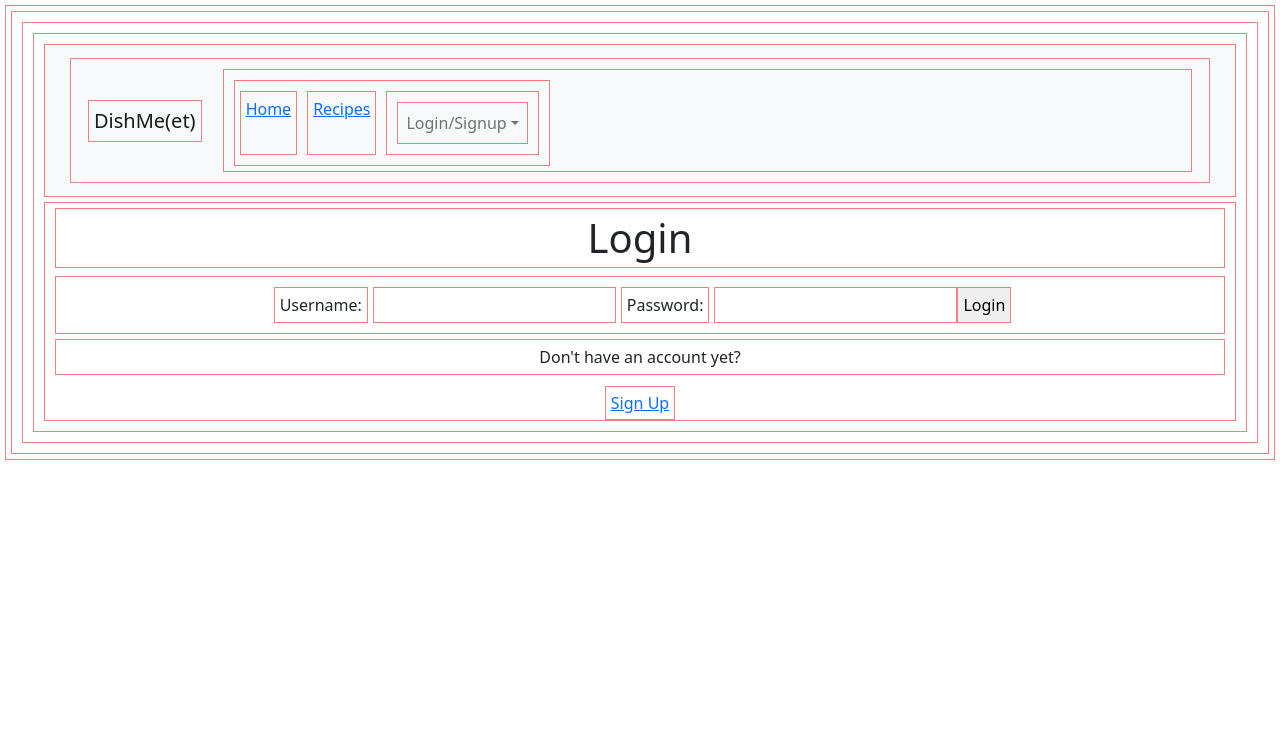
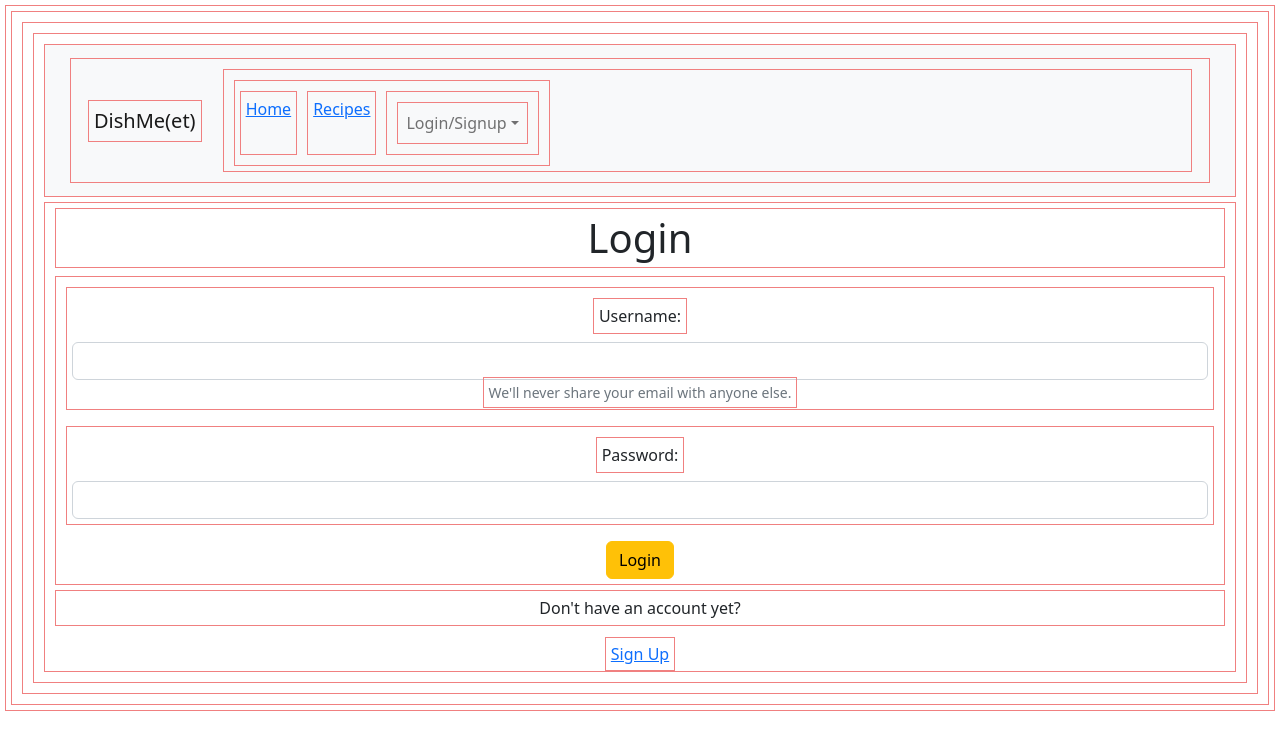
Before and after one commit to Christoph86/dishMeet-client, a React (Create React App) app: page /login in a window 1280 px wide. Shown: the top 750 px of the page. Built offline with nearby package versions, Linux system fonts and the light colour scheme.

Commit message:
changed forms to bootstrap Forms

```diff
--- a/src/components/AddPost.js
+++ b/src/components/AddPost.js
@@ -3,21 +3,22 @@ import axios from "axios";
 import { useContext } from "react";
 import { AuthContext } from "../context/auth.context";
 import { Button } from "react-bootstrap";
+import Form from 'react-bootstrap/Form';
 
 function AddPost(props) {
     const { user } = useContext(AuthContext);
 
-    const [title,       setTitle]       = useState("");
+    const [title, setTitle] = useState("");
     const [description, setDescription] = useState("");
-    const [errorMsg,    setErrorMsg]    = useState("");
+    const [errorMsg, setErrorMsg] = useState("");
 
     const storedToken = localStorage.getItem("authToken");
 
     const handleSubmit = (e) => {
         e.preventDefault();
-        console.log("test555",props.recipeId);
+        console.log("test555", props.recipeId);
         //setErrorMsg("");  set to initialState on every mount,.... or???
-        const requestBody = { title, description, user:user._id, recipeId:props.recipeId };
+        const requestBody = { title, description, user: user._id, recipeId: props.recipeId };
         //title, dexcription und user kommen in das postObj
         //recipeId wird gebraucht um ihn im rezept.posts[] hinzuzufügen
 
@@ -41,31 +42,33 @@ function AddPost(props) {
 
 
     return (
-        <div className="AddPost card">
+        <div className="AddPost">
+            {errorMsg && <p className="error">{errorMsg}</p>}
 
-            { errorMsg && <p className="error">{errorMsg}</p> }
-
-            <form onSubmit={handleSubmit}>
-                <label>Title:</label>
-                <input
+            <Form onSubmit={handleSubmit}>
+                <Form.Group className="mb-3" controlId="formBasicEmail">
+                    <Form.Label>Title:</Form.Label>
+                    <Form.Control
                         type="text"
                         value={title}
                         required
                         onChange={(e) => setTitle(e.target.value)}
                     />
+                </Form.Group>
 
-                <label>Description:</label>
-                <textarea
+                <Form.Group className="mb-3" controlId="formBasicPassword">
+                    <Form.Label>your Comment:</Form.Label>
+                    <Form.Control
                         type="text"
                         value={description}
                         required
                         onChange={(e) => setDescription(e.target.value)}
+                        as="textarea" rows={5}
                     />
-
-                <br/>
+                </Form.Group>
                 <Button variant="warning" type="submit">Submit new Comment</Button>
-            </form>
-        </div>
+            </Form>
+        </div >
     );
 }
 
--- a/src/components/AddRecipe.js
+++ b/src/components/AddRecipe.js
@@ -3,13 +3,14 @@ import axios from "axios";
 import { useContext } from "react";
 import { AuthContext } from "../context/auth.context";
 import Button from 'react-bootstrap/Button';
+import Form from 'react-bootstrap/Form';
 
 function AddRecipe(props) {
     const { user } = useContext(AuthContext);
 
-    const [title,       setTitle]       = useState("");
+    const [title, setTitle] = useState("");
     const [description, setDescription] = useState("");
-    const [errorMsg,    setErrorMsg]    = useState("");
+    const [errorMsg, setErrorMsg] = useState("");
 
     const storedToken = localStorage.getItem("authToken");
 
@@ -17,7 +18,7 @@ function AddRecipe(props) {
         e.preventDefault();
 
         //setErrorMsg("");  set to initialState on every mount,.... or???
-        const requestBody = { title, description, user:user._id };
+        const requestBody = { title, description, user: user._id };
 
 
         axios
@@ -40,29 +41,31 @@ function AddRecipe(props) {
 
     return (
         <div className="AddRecipe">
+            {errorMsg && <p className="error">{errorMsg}</p>}
 
-            { errorMsg && <p className="error">{errorMsg}</p> }
-
-            <form onSubmit={handleSubmit}>
-                <label>Title:</label>
-                <input
+            <Form onSubmit={handleSubmit}>
+                <Form.Group className="mb-3" controlId="formBasicEmail">
+                    <Form.Label>Title:</Form.Label>
+                    <Form.Control
                         type="text"
                         value={title}
                         required
                         onChange={(e) => setTitle(e.target.value)}
                     />
+                </Form.Group>
 
-                <label>Description:</label>
-                <textarea
+                <Form.Group className="mb-3" controlId="formBasicPassword">
+                    <Form.Label>Description:</Form.Label>
+                    <Form.Control
                         type="text"
                         value={description}
                         required
                         onChange={(e) => setDescription(e.target.value)}
+                        as="textarea" rows={5}
                     />
-
-                <br/>
+                </Form.Group>
                 <Button variant="warning" type="submit">Submit new Recipe</Button>
-            </form>
+            </Form>
         </div>
     );
 }
--- a/src/pages/EditRecipePage.js
+++ b/src/pages/EditRecipePage.js
@@ -1,5 +1,5 @@
 import Button from 'react-bootstrap/Button';
-
+import Form from 'react-bootstrap/Form';
 import axios from "axios";
 import { useEffect, useState } from "react";
 import { useParams, useNavigate } from "react-router-dom";
@@ -58,7 +58,7 @@ function EditRecipePage(props) {
         <div className="EditProjectPage">
             <h3>Edit the Recipe</h3>
 
-            <form onSubmit={handleFormSubmit}>
+            {/* <form onSubmit={handleFormSubmit}>
                 <label>Title:</label>
                 <input
                     type="text"
@@ -72,7 +72,31 @@ function EditRecipePage(props) {
                     onChange={(e) => setDescription(e.target.value)}
                 />
                 <Button variant="warning" type="submit">Update Recipe</Button>
-            </form>
+            </form> */}
+
+            <Form onSubmit={handleFormSubmit}>
+                <Form.Group className="mb-3" controlId="formBasicEmail">
+                    <Form.Label>Title:</Form.Label>
+                    <Form.Control
+                        type="text"
+                        value={title}
+                        required
+                        onChange={(e) => setTitle(e.target.value)}
+                    />
+                </Form.Group>
+
+                <Form.Group className="mb-3" controlId="formBasicPassword">
+                    <Form.Label>Description:</Form.Label>
+                    <Form.Control
+                        type="text"
+                        value={description}
+                        required
+                        onChange={(e) => setDescription(e.target.value)}
+                        as="textarea" rows={5}
+                    />
+                </Form.Group>
+                <Button variant="warning" type="submit">Update Recipe</Button>
+            </Form>
 
             <Link to={`/recipes/${recipeId}`}>
                 <Button variant="warning" >Cancel without Changes on the Recipe</Button>
--- a/src/pages/LoginPage.js
+++ b/src/pages/LoginPage.js
@@ -1,3 +1,6 @@
+import Button from 'react-bootstrap/Button';
+import Form from 'react-bootstrap/Form';
+
 import { useContext, useState } from "react";
 import axios from "axios";
 import { Link, useNavigate } from "react-router-dom";
@@ -11,7 +14,7 @@ function LoginPage(props) {
 
     const [errorMessage, setErrorMessage] = useState(undefined);
 
-    const {storeToken, authenticateUser } = useContext(AuthContext);
+    const { storeToken, authenticateUser } = useContext(AuthContext);
 
 
     const navigate = useNavigate();
@@ -45,24 +48,31 @@ function LoginPage(props) {
 
             {errorMessage && <p className="error-message">{errorMessage}</p>}
 
-            <form onSubmit={handleLoginSubmit}>
-                <label>Username:</label>
-                <input
+            <Form onSubmit={handleLoginSubmit}>
+                <Form.Group className="mb-3" controlId="formBasicEmail">
+                    <Form.Label>Username:</Form.Label>
+                    <Form.Control
                         type="text"
                         value={username}
+                        required
                         onChange={(e) => setUsername(e.target.value)}
                     />
+                    <Form.Text className="text-muted">
+                        We'll never share your email with anyone else.
+                    </Form.Text>
+                </Form.Group>
 
-                <label>Password:</label>
-                <input
+                <Form.Group className="mb-3" controlId="formBasicPassword">
+                    <Form.Label>Password:</Form.Label>
+                    <Form.Control
                         type="password"
                         value={password}
+                        required
                         onChange={(e) => setPassword(e.target.value)}
                     />
-
-                <button type="submit">Login</button>
-            </form>
-
+                </Form.Group>
+                <Button variant="warning" type="submit">Login</Button>
+            </Form>
 
             <p>Don't have an account yet?</p>
             <Link to={"/signup"}> Sign Up</Link>
--- a/src/pages/RecipeDetailsPage.js
+++ b/src/pages/RecipeDetailsPage.js
@@ -10,12 +10,22 @@ import AddPost from "../components/AddPost";
 
 
 function RecipeDetailsPage(props) {
-    const { user, isLoggedIn } = useContext(AuthContext);
+
     const storedToken = localStorage.getItem("authToken");
-    const [recipe, setRecipe] = useState(null);
     const { recipeId } = useParams();
     const navigate = useNavigate();
+    const { user } = useContext(AuthContext);
+
+
+    const [recipe, setRecipe] = useState(null);
     const [open, setOpen] = useState(false);
+
+
+    useEffect(() => {
+        getRecipe();
+    }, [recipeId]);
+
+
 
     const getRecipe = () => {
         axios
@@ -36,10 +46,6 @@ function RecipeDetailsPage(props) {
             })
             .catch((error) => console.log(error));
     };
-
-    useEffect(() => {
-        getRecipe();
-    }, []);
 
 
     return (
--- a/src/pages/SignupPage.js
+++ b/src/pages/SignupPage.js
@@ -1,3 +1,5 @@
+import Button from 'react-bootstrap/Button';
+
 import { useState } from "react";
 import { Link, useNavigate } from "react-router-dom";
 import axios from "axios";
@@ -68,7 +70,8 @@ function SignupPage(props) {
                 </label>
 
                 <br/><br/>
-                <button type="submit">Sign Up</button>
+
+                <Button variant="warning" type="submit">SignUp</Button>
                 <hr/>
             </form>
 
```
Lines whose indentation alone changed are shown as unchanged.
